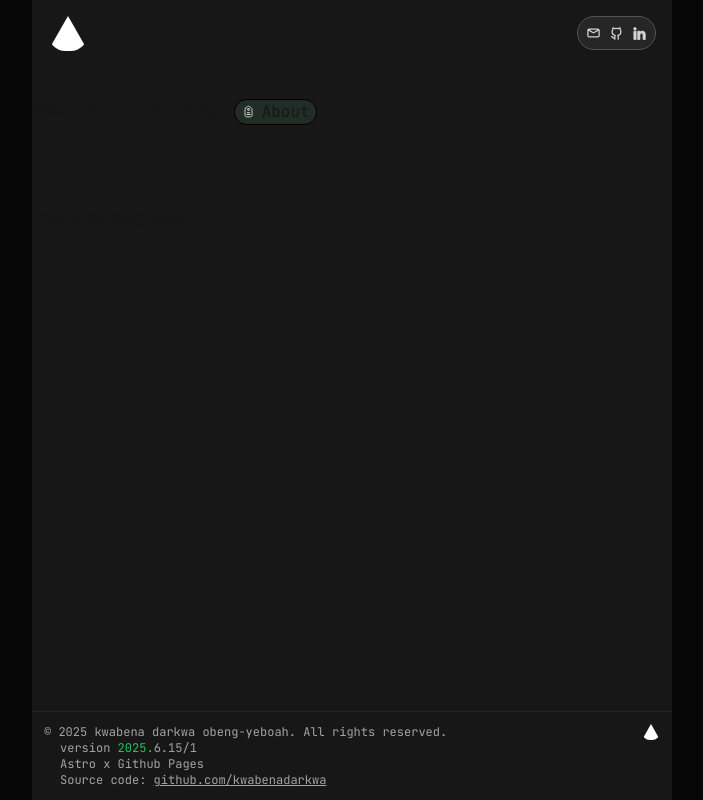
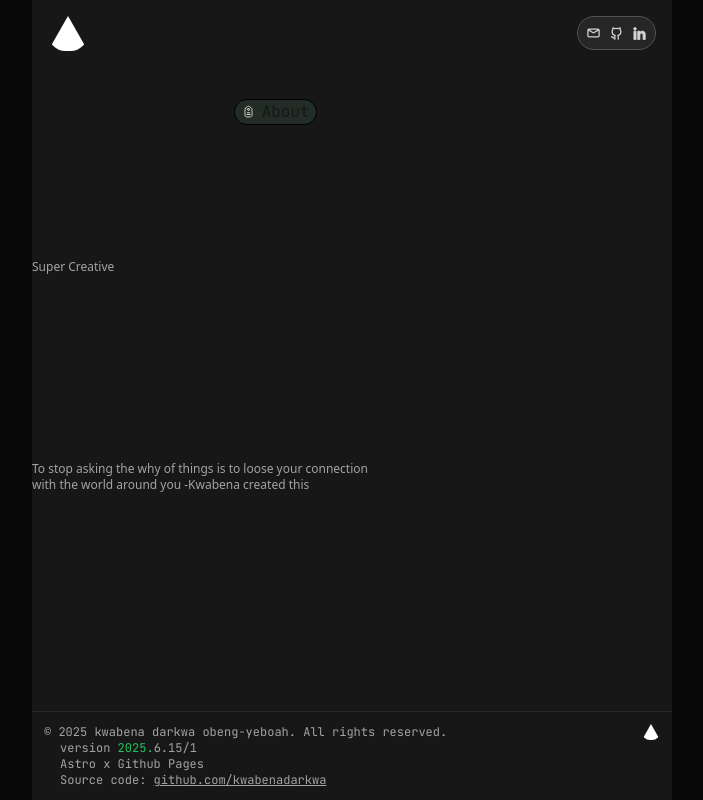
Before and after one commit to kwabenadarkwa/PersonalWebsite, a Next.js app in the folder personal-website/: page /about in a window 1280 px wide. Shown: the whole page, without its empty margins (288-991 px from the left). Built offline with nearby package versions, Linux system fonts and the light colour scheme.

Commit message:
blog page  almost done

```diff
--- a/personal-website/src/app/about/page.tsx
+++ b/personal-website/src/app/about/page.tsx
@@ -1,3 +1,24 @@
-export default function About() {
-  return <div className="">This is the blog page</div>;
+export default function Blog() {
+  return (
+    <div>
+      --dossis
+    <div className="font-main font-bold ">Kwabena Darkwa Obeng-Yeboah</div>
+    <span className="font- text-xs py-5 text-[#A3A3A3]">Super Creative</span>
+    <div className="py-5">I am KD the great software engineer, known for fixing every bug <br/> ever encountered.
+      On a normal day you would find me either aggressively writing code  with the energy of a thousand buffalos <br/>
+      to watching anime like it's a second masters degree  but more importantly you would find me on a video call with
+      my girlfirend <br/> 20/24 every day of the week .
+    </div>
+
+    <div className="text-xs text-[#A3A3A3]">To stop asking the why of things is to loose your connection <br/>
+    with the world around you
+    -Kwabena created this </div>
+
+    <div className="py-5">That is the principle i live by.</div>
+
+    </div>
+
+
+
+  ) ;
 }
```
